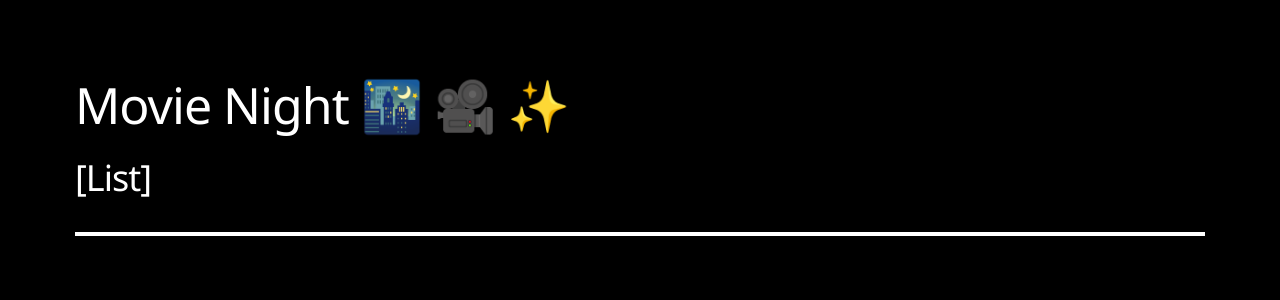
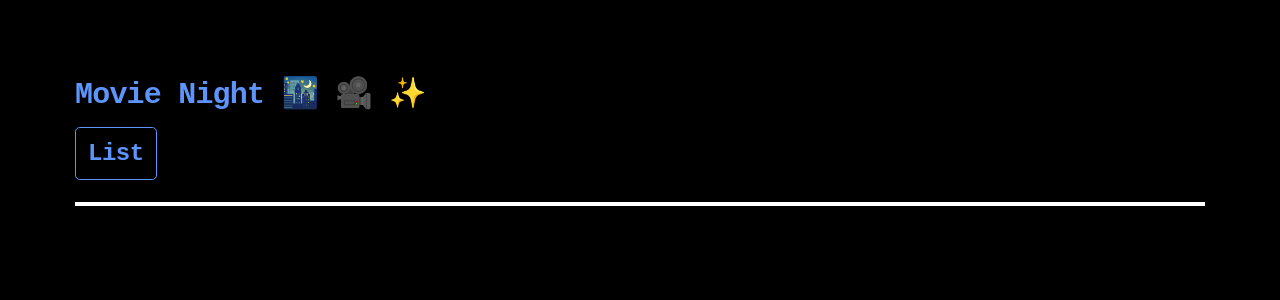
Before and after one commit to Krishna-Sivakumar/movie-night, a Flask app: page /view in a window 1280 px wide. Shown: the top 300 px of the page. Run offline with Flask 2, Linux system fonts and the light colour scheme; parts of the project's set-up code (start-up, migrations or seed data) failed here and were passed over.

Commit message:
Changed font and button styles

```diff
--- a/templates/header.html
+++ b/templates/header.html
@@ -9,7 +9,7 @@
                 background-color: black;
                 text-align: justify;
                 margin: 5em;
-                font-family: 'Segoe UI', Tahoma, Geneva, Verdana, sans-serif;
+                font-family: 'Courier New', Courier, monospace;
                 color: white;
             }
 
@@ -31,7 +31,11 @@
 
             a {
                 text-decoration: none;
-                color: white;
+                color: rgb(94, 149, 252);
+            }
+
+            a:hover {
+                color: rgb(94, 149, 252);
             }
 
             form {
@@ -41,7 +45,8 @@
             input {
                 color: black;
                 padding: .5em;
-                font-family: 'Segoe UI', Tahoma, Geneva, Verdana, sans-serif;
+                font-family: 'Courier New', Courier, monospace;
+                font-weight: bold;
             }
 
             #movie {
@@ -49,9 +54,22 @@
             }
 
             #addbutton {
-                color: white;
-                background-color: #5cb85c;
+                color: #5cb85c;
+                font-weight: bold;
+                background-color: transparent;
                 border: 1px solid #5cb85c;
+            }
+
+            .linkbutton {
+                font-family: 'Courier New', Courier, monospace;
+                font-weight: bold;
+                background-color: transparent;
+
+                padding: 0.5em;
+                border-radius: 0.2em;
+
+                color: rgb(94, 149, 252);
+                border: 1px rgb(94, 149, 252) solid;
             }
 
             #removebutton {
@@ -107,8 +125,8 @@
         </script>
     </head>
     <body>
-        <h1><a href="/">Movie Night</a> 🌃 <a href="/login">🎥</a> ✨</h1>
-        <span><h3>[<a href="/view">List</a>] {% if current_user.is_authenticated %}[<a href="/modify">Modify</a>] [<a href="/logout">Logout</a>] {% endif %}</h3>
+        <h4><a href="/"><b>Movie Night</b></a> 🌃 <a href="/login">🎥</a> ✨</h4>
+        <span><h5><a class="linkbutton" href="/view">List</a> {% if current_user.is_authenticated %} <a class="linkbutton" href="/modify">Modify</a> <a class="linkbutton" href="/logout">Logout</a>{% endif %}</h5>
         </span>
         <hr>
         <br>
--- a/templates/main.html
+++ b/templates/main.html
@@ -1,13 +1,13 @@
 {% extends "header.html" %}
 {% block content %}
 <form method="POST">
-    <input list="mlist" type="text" id="movie" name="movie" autocomplete="off">
+    <input list="mlist" placeholder="Enter a movie name!" type="text" id="movie" name="movie" autocomplete="off">
     <input type="submit" class="button button-primary" value="Add" id="addbutton">
     <datalist id="mlist"></datalist>
 </form>
 <br>
 <div class="highlight">
-    <h3 style="text-align: center;">{{movie_today}}</h3>
+    <h3 style="text-align: center;"><b>{{movie_today}}</b></h3>
 </div>
 
 <script>
--- a/templates/view.html
+++ b/templates/view.html
@@ -1,8 +1,27 @@
 {% extends "header.html" %}
 {% block content %}
 
-    <ul>
-        {% for movie in mlist %}<li>{{movie}}</li>{% endfor %}
-    </ul>
+    <ol>
+        {% for movie in mlist %}<li><em>{{movie}}</em></li>{% endfor %}
+    </ol>
+
+    <style>
+        ol {
+            font-style:italic;
+            font-family:Georgia, Times, serif;
+            font-weight: bold;
+            font-size:24px;
+            color:#bfe1f1;
+        }
+
+        em {
+            font-style: normal;
+            font-family: 'Courier New', Courier, monospace;
+            font-weight: normal;
+            font-size: 1.6rem;
+            color: white;
+        }
+
+    </style>
 
 {% endblock content %}
```
Also changed, not shown: templates/login.html (+9 -0 lines), templates/modify.html (+11 -0 lines).
